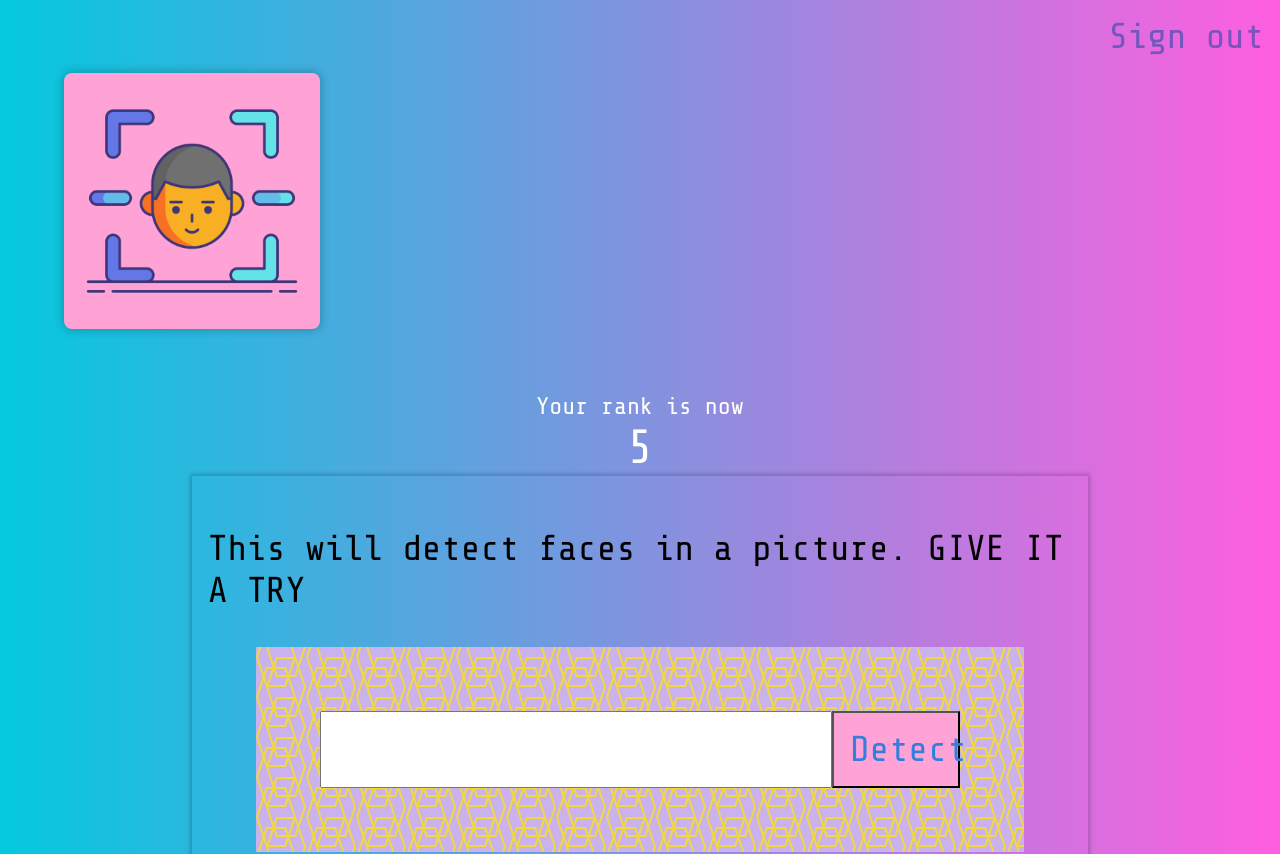
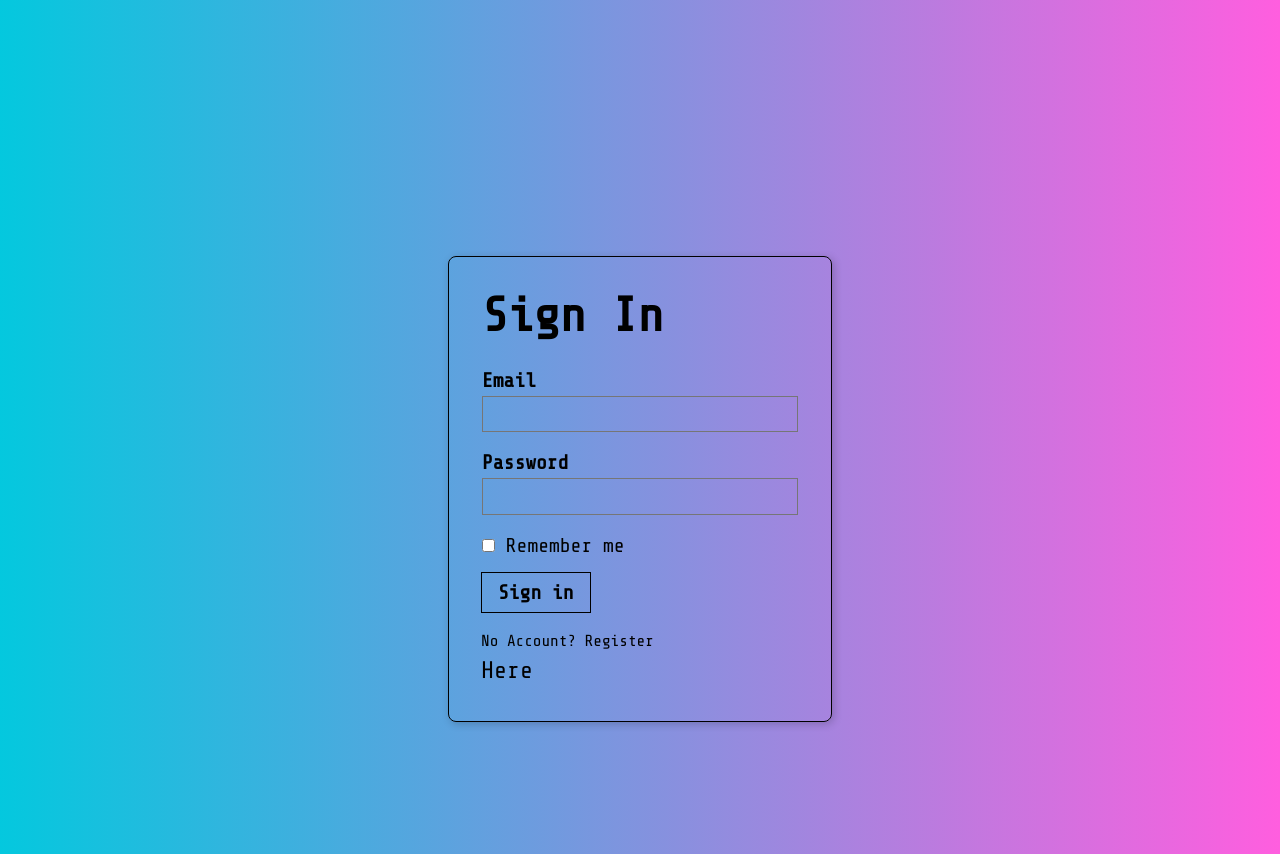
Before and after one commit to TBM-MAHI/REACTApp_face_Recognition, a React (Create React App) app: page / in a window 1280 px wide. Shown: the top 854 px of the page. Built offline with nearby package versions, Linux system fonts and the light colour scheme.

Commit message:
all components done building

```diff
--- a/src/App.js
+++ b/src/App.js
@@ -2,6 +2,8 @@
 import Clarifai from "clarifai";
 import "./App.css";
 import ParticlesComponent from "./components/Particles/Particle.jsx";
+import Register from "./components/Register/Register";
+import Signin from "./components/Signin/Signin";
 import Navigation from "./components/Navigation/Navigation.jsx";
 import Logo from "./components/Logo/Logo";
 import Rank from "./components/Rank/Rank";
@@ -15,6 +17,7 @@
       input: "",
       imageURL: "",
       boxes: {},
+      route: "signin",
     };
   }
 
@@ -23,7 +26,7 @@
     let imgInput = document.getElementById("inputImg");
     let imgHeight = Number(imgInput.height);
     let imgWidth = Number(imgInput.width);
-    console.log("height ",imgHeight, imgWidth);
+    console.log("height ", imgHeight, imgWidth);
     regions.map((r, index) => {
       imgBoxes[`imgbox${index}`] = {
         leftCol: r.region_info.bounding_box.left_col * imgWidth,
@@ -36,11 +39,14 @@
     return imgBoxes;
   };
   faceBoxes = (imgBoxes) => {
-    this.setState(() => {
-      return { boxes : imgBoxes};
-    }, () => {
+    this.setState(
+      () => {
+        return { boxes: imgBoxes };
+      },
+      () => {
         // console.log(this.state.boxes);
-    })
+      }
+    );
   };
 
   inputOnChange = (event) => {
@@ -49,6 +55,11 @@
     });
   };
 
+  onRouteChange = (route) => {
+    this.setState(() => {
+      return { route: route };
+    });
+  };
   onButtonSubmit = () => {
     console.log("loading...");
     const IMAGE_URL = this.state.input;
@@ -115,17 +126,30 @@
       .catch((error) => console.log("error", error));
   };
   render() {
+    let { onRouteChange, inputOnChange, onButtonSubmit } = this;
+    console.log(" app render");
     return (
       <div>
         <ParticlesComponent />
-        <Navigation />
+        {this.state.route === "signin" ? (
+          <Signin onRouteChange={onRouteChange} />
+        ) : this.state.route === "register" ? (
+          <Register onRouteChange={onRouteChange} />
+        ) : (
+          <div>
+            <Navigation onRouteChange={onRouteChange} />
             <Logo />
             <Rank />
             <ImageLinkForm
-          inputOnChange={this.inputOnChange}
-          onButtonSubmit={this.onButtonSubmit}
+              inputOnChange={inputOnChange}
+              onButtonSubmit={onButtonSubmit}
             />
-        <FaceDetection imageURL={this.state.imageURL} boxes={this.state.boxes} />
+            <FaceDetection
+              imageURL={this.state.imageURL}
+              boxes={this.state.boxes}
+            />
+          </div>
+        )}
       </div>
     );
   }
--- a/src/components/FaceDetection/FaceDetection.jsx
+++ b/src/components/FaceDetection/FaceDetection.jsx
@@ -9,7 +9,7 @@
     return (
       <div className="centerFlex mt4">
         <div className="relative">
-          <img src={`${imageURL}`} id={"inputImg"} />
+          <img src={`${imageURL}`} id={"inputImg"} alt=""/>
           {faceBoxes.map((fb) => {
             //console.log(boxes[fb].topRow);
             return (
@@ -22,8 +22,7 @@
                   right: `${boxes[fb].rightCol}px`,
                 }}
               >
-
-              </div>
+            </div>
             );
           })}
         </div>
--- a/src/components/FaceDetection/faceDetection.css
+++ b/src/components/FaceDetection/faceDetection.css
@@ -1,12 +1,7 @@
-.bounding-box{
-
-}
 img{
     alt: 'pic';
     width: 600px;
     height:auto;
-
-
 }
 .bounding-box{
     position: absolute;
--- a/src/components/Navigation/Navigation.jsx
+++ b/src/components/Navigation/Navigation.jsx
@@ -2,10 +2,15 @@
 
 class Navigation extends Component {
   render() {
+    let { onRouteChange } = this.props;
     return (
       <nav>
-            <p className="tr f2 dark-blue link dim pointer pa3 ma0">
-                Sign out</p>
+        <p
+          className="tr f2 dark-blue link dim pointer pa3 ma0"
+          onClick={() => onRouteChange("signin")}
+        >
+          Sign out
+        </p>
       </nav>
     );
   }
--- /dev/null
+++ b/src/components/Register/Register.jsx
@@ -0,0 +1,62 @@
+import React, { Component } from 'react';
+
+class Register extends Component {
+    render() {
+         let { onRouteChange } = this.props;
+        return (
+          <div>
+            <div>
+              <div className="pa4 black br3 ba bs--solid w-30 center mv7 shadow-4">
+                <div className="measure center">
+                  <fieldset id="sign_up" className="ba b--transparent ph0 mh0">
+                    <legend className="f1 fw6 ph0 mh0">Register</legend>
+                    <div className="mt3">
+                      <label className="db fw6 lh-copy f3" htmlFor="email-address">
+                        Email
+                      </label>
+                      <input
+                        className="pa2 input-reset ba bg-transparent hover-bg-black hover-white w-100 outline-0"
+                        type="email"
+                        name="email-address"
+                        id="email-address"
+                      />
+                    </div>
+                    <div className="mt3">
+                      <label className="db fw6 lh-copy f3" htmlFor="name">
+                        Name
+                      </label>
+                      <input
+                        className="pa2 input-reset ba bg-transparent hover-bg-black hover-white w-100 outline-0"
+                        type="text"
+                        name="user-name"
+                      />
+                    </div>
+                    <div className="mv3">
+                      <label className="db fw6 lh-copy f3" htmlFor="password">
+                        Password
+                      </label>
+                      <input
+                        className="b pa2 input-reset ba bg-transparent hover-bg-black hover-white w-100 outline-0"
+                        type="password"
+                        name="password"
+                        id="password"
+                      />
+                    </div>
+                  </fieldset>
+                  <div className="center">
+                    <input
+                      className="b ph3 pv2 input-reset ba b--black bg-transparent grow pointer f4 dib"
+                      type="submit"
+                      value="Register"
+                      onClick={() => onRouteChange("signin")}
+                    />
+                  </div>
+                </div>
+              </div>
+            </div>
+          </div>
+        );
+    }
+}
+
+export default Register;
--- /dev/null
+++ b/src/components/Signin/Signin.jsx
@@ -0,0 +1,62 @@
+import React, { Component } from "react";
+
+class Signin extends Component {
+    render() {
+        let { onRouteChange } = this.props;
+    return (
+      <div className="pa4 black br3 ba bs--solid w-30 center mv7 shadow-4">
+        {/* borderaround bordersolid */}
+        <div className="measure center">
+          <fieldset id="sign_up" className="ba b--transparent ph0 mh0">
+            <legend className="f1 fw6 ph0 mh0">Sign In</legend>
+            <div className="mt3">
+              <label className="db fw6 lh-copy f4" htmlFor="email-address">
+                Email
+              </label>
+              <input
+                className="pa2 input-reset ba bg-transparent hover-bg-black hover-white w-100"
+                type="email"
+                name="email-address"
+                id="email-address"
+              />
+            </div>
+            <div className="mv3">
+              <label className="db fw6 lh-copy f4" htmlFor="password">
+                Password
+              </label>
+              <input
+                className="b pa2 input-reset ba bg-transparent hover-bg-black hover-white w-100"
+                type="password"
+                name="password"
+                id="password"
+              />
+            </div>
+            <label className="pa0 ma0 lh-copy f4 pointer">
+              <input type="checkbox" /> Remember me
+            </label>
+          </fieldset>
+          <div className="">
+            <input
+              className="b ph3 pv2 input-reset ba b--black bg-transparent grow pointer f4 dib"
+              type="submit"
+              value="Sign in"
+              onClick={() => onRouteChange("home")}
+            />
+          </div>
+          <div className="lh-copy mt3">
+            No Account? Register
+            <a
+              href="#0"
+              className="f3 link dim black db"
+              onClick={() => onRouteChange("register")}
+            >
+              Here
+            </a>
+          </div>
+        </div>
+      </div>
+    );
+  }
+}
+
+export default Signin;
```
Also changed, not shown: src/components/Register/register.css (added), src/components/Signin/signin.css (added). Lines whose indentation alone changed are shown as unchanged.
